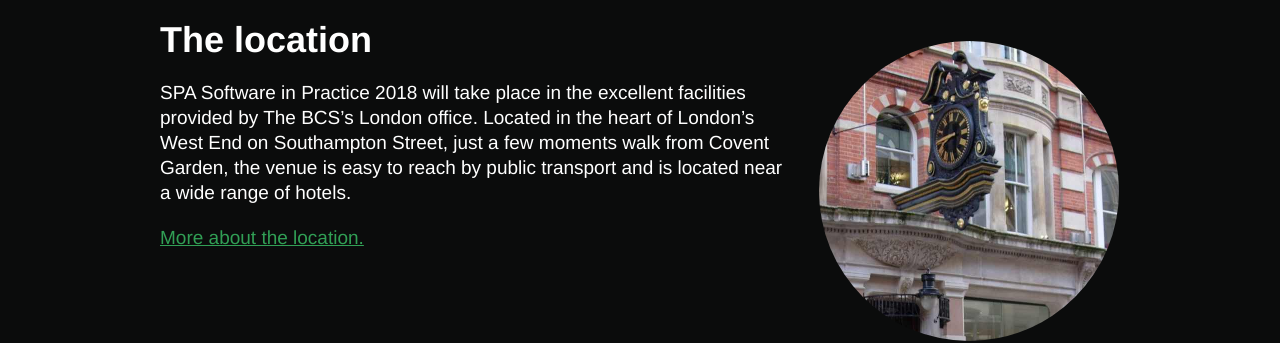
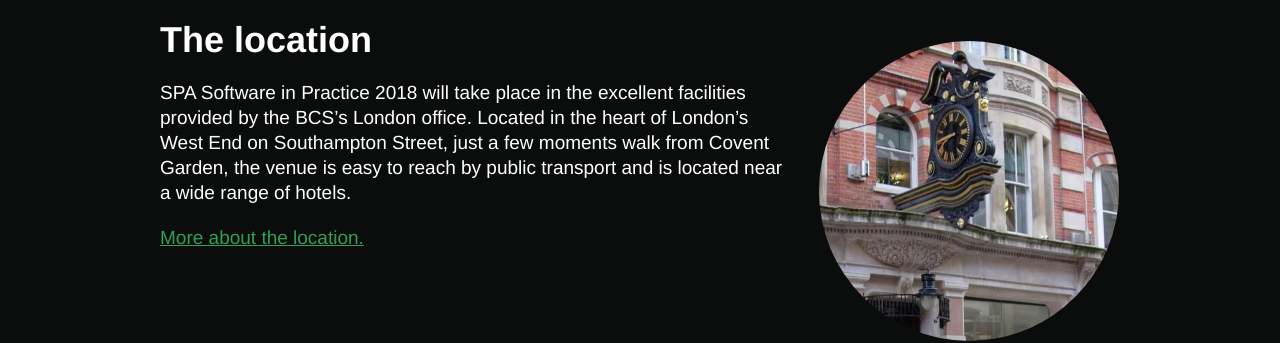
Before and after one commit to spaconference/spa-website, a Jekyll site: the page built from index.md, in a window 1280 px wide. Shown: the part 691-1034 px from the top of the page. Built offline with Jekyll 4.4.1, drawn with Linux system fonts in a browser that asks for light colours.

```diff
--- a/index.md
+++ b/index.md
@@ -11,7 +11,7 @@ layout: page
 <section><div class="inner">
 <h1>The location</h1>
 <img src="{{ '/images/bcs-london.jpg' | relative_url }}" alt="Photo of BCS office" width="300" height="300" class="round"/>
-<p>{{ site.conference.name_with_year }} will take place in the excellent facilities provided by The BCS’s London office. Located in the heart of London’s West End on Southampton Street, just a few moments walk from Covent Garden, the venue is easy to reach by public transport and is located near a wide range of hotels.</p>
+<p>{{ site.conference.name_with_year }} will take place in the excellent facilities provided by the BCS’s London office. Located in the heart of London’s West End on Southampton Street, just a few moments walk from Covent Garden, the venue is easy to reach by public transport and is located near a wide range of hotels.</p>
 <a href="{{ '/location.html' | relative_url }}">More about the location.</a></div></section>
 
 <section><div class="inner">
```
